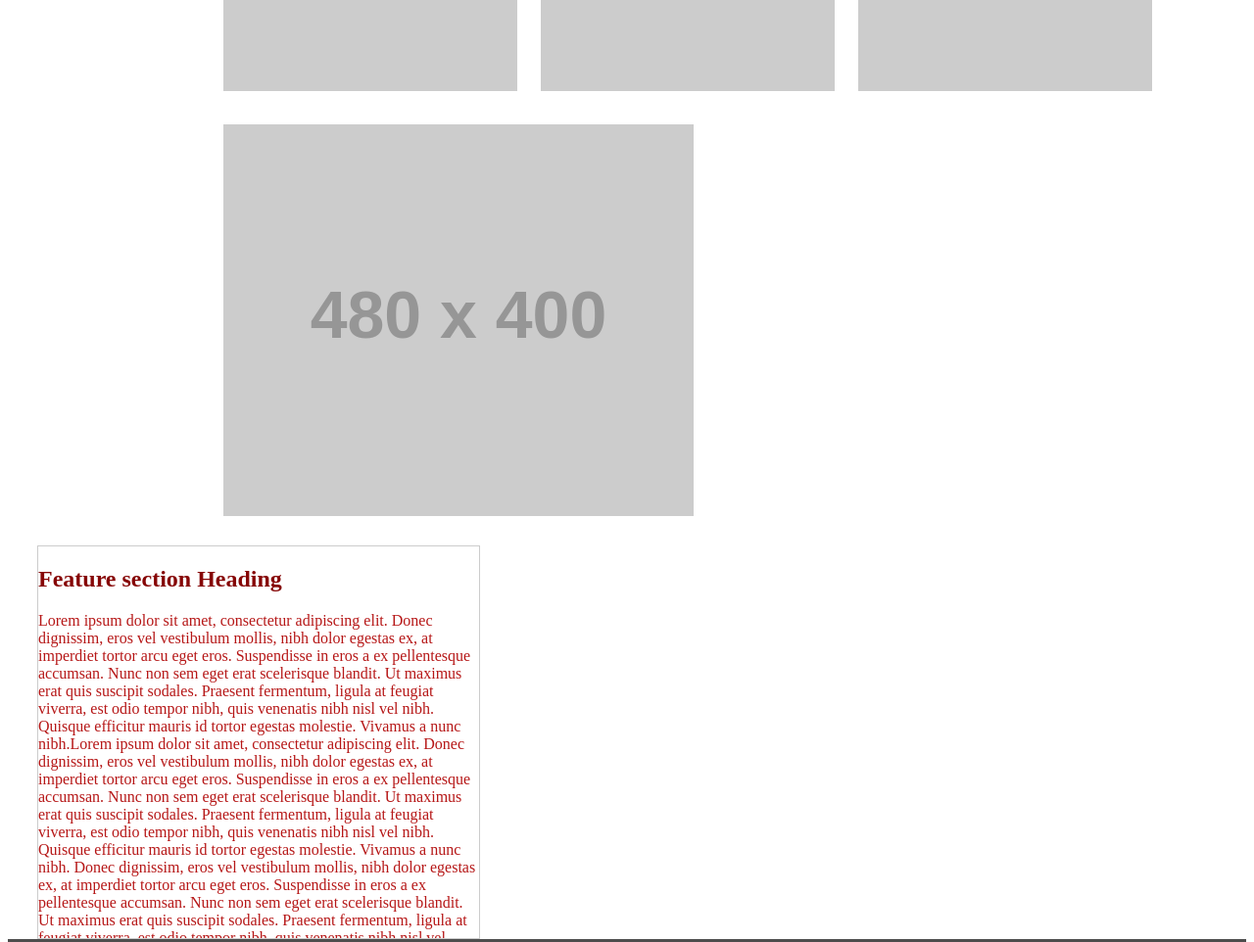
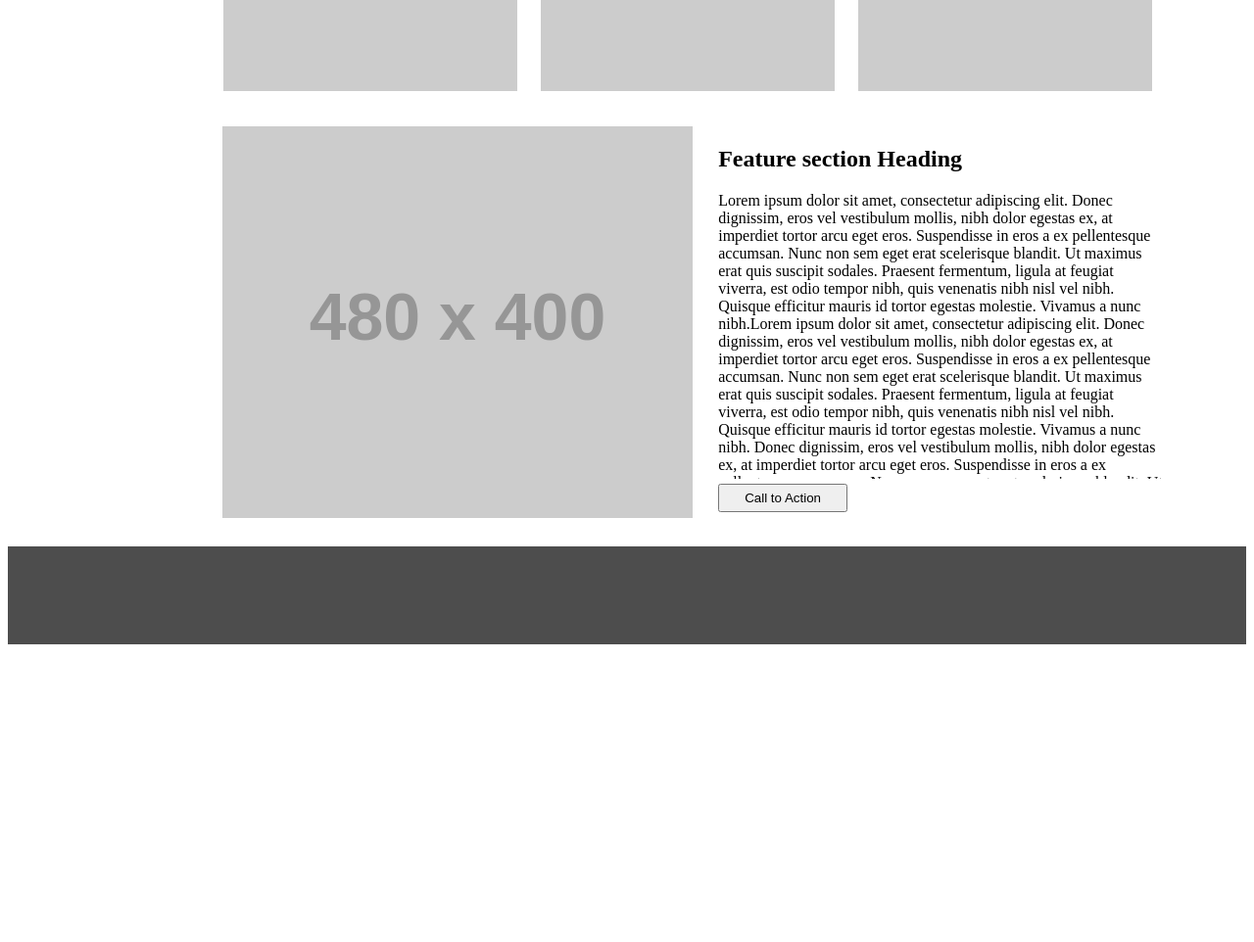
Before and after one commit to xialiu1988/201d56wireframe, a plain HTML site: page index.html in a window 1280 px wide. Shown: the part 920-1882 px from the top of the page at 98% size. After the commit the page ends 1586 px from the top, so only its background shows below. Drawn offline with Linux system fonts and the light colour scheme; placeholder pictures from the web are drawn by us.

Commit message:
fixed the button position

```diff
--- a/index.html
+++ b/index.html
@@ -18,15 +18,16 @@
         </nav>
     </header>
     <main>
-
+        <div id="part">
             <img src="http://placehold.it/960x450"  class="center">
             <img src="http://placehold.it/300x375"  class="three">
             <img src="http://placehold.it/300x375"  class="two">
             <img src="http://placehold.it/300x375"  class="one">
-            <img src="http://placehold.it/480x400"  class="four">
 
+         <div id="lst">
+             <img src="http://placehold.it/480x400"  class="four">
             <div id="parent">
-
+             <div id="txt">
              <h2>Feature section Heading</h2>
 
              <p> Lorem ipsum dolor sit amet,
@@ -69,13 +70,14 @@
                  Quisque efficitur mauris id tortor egestas molestie.
                  Vivamus a nunc nibh.
             </p>
-            <button type="click">Call to Action</button>
+
+        </div>
+        <button id="btn" type="click">Call to Action</button>
             </div>
+        </div>
+    </div>
+         </main>
 
-
-
-
-         </main>
 
          <footer></footer>
 </body>
--- a/style.css
+++ b/style.css
@@ -2,12 +2,11 @@ header{
     padding-bottom:1.4em;
 }
 nav{
-    background-color: darkgrey;
+    background-color: rgb(77, 77, 77);
     text-align:center;
     width:100%;
     position:absolute;
 }
-
 ul{
     display: inline;
     list-style-type: none;
@@ -44,52 +43,46 @@ ul{
     }
 
 .one{
-
         margin-top:30px;
         margin-left:20px;
         display:inline-block;
     }
 
 .four{
+        display:inline-block;
+    }
+#lst{
+    width: 961px;
+    padding-bottom: 25px;
+    margin-top:2em;
+    margin-left: 13.7em;
+}
+#parent{
+        float: right;
+        width: 455px;
+        }
+#txt{
+    float: right;
+    height: 360px;
+    width: 455px;
+    overflow: scroll;
+}
+#btn{
+    float: left;
+    margin-top: 5px;
+    padding-top: 5px;
+    padding-bottom: 5px;
+    padding-right: 25px;
+    padding-left: 25px;
+}
+button:hover {
+    background:blue;
+    animation-timing-function: 350ms;
+  }
 
-
-        margin-top:30px;
-        margin-left:220px;
-        display:block;
-        float: left;
-    }
- h2{
-        color:rgb(134, 6, 6);
-    }
-
-p{
-        color:rgb(182, 23, 23);
-    }
-
-
-div{
-    position: relative;
-    width:450px;
-    height: 400px;
-    margin-left:30px;
-    border:1px solid #ccc;
-    margin-top:30px;
-    margin-right:220px;
-    overflow:scroll;
-    float: left;
-    }
-
-
-button{
-    position: absolute;
-    width:150px;
-    height: 40px;
-    float: left;
-}
 footer {
-        display: flex;
-        width: 100%;
-        height: 90px;
-        margin-top: 28em;
-        background-color: rgb(77, 77, 77);
-      }
+    width: 100%;
+    height: 100px;
+    background-color: rgb(77, 77, 77);
+    bottom: 0;
+  }
```
